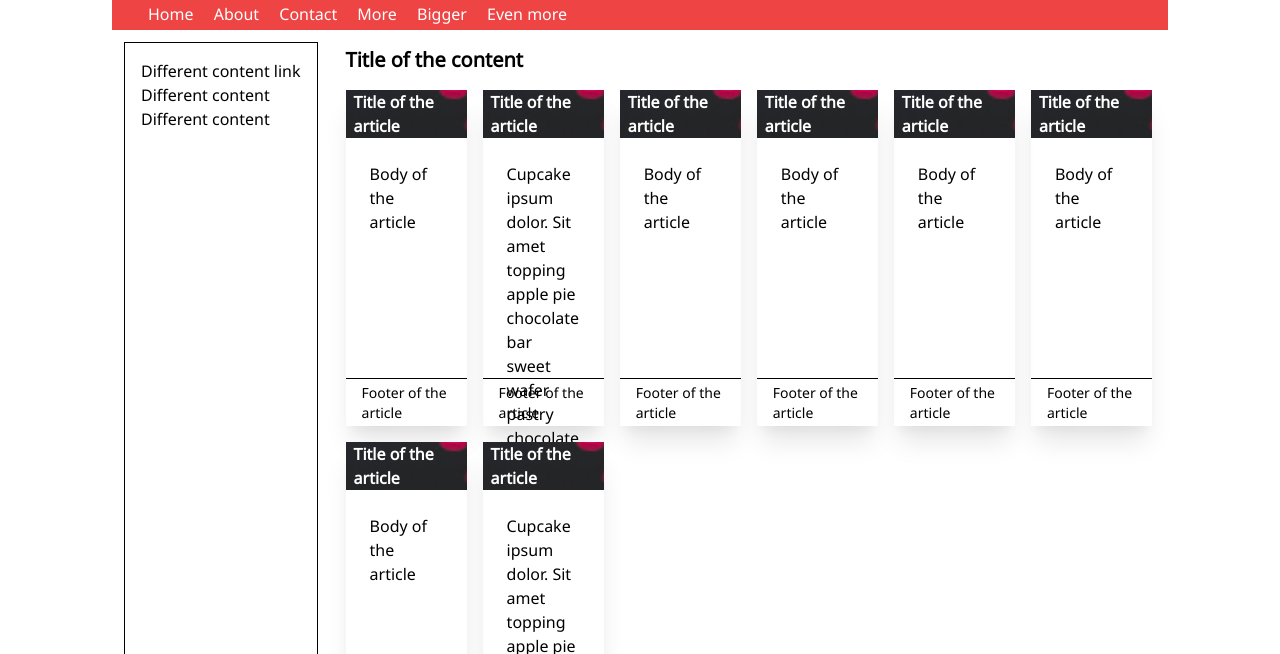
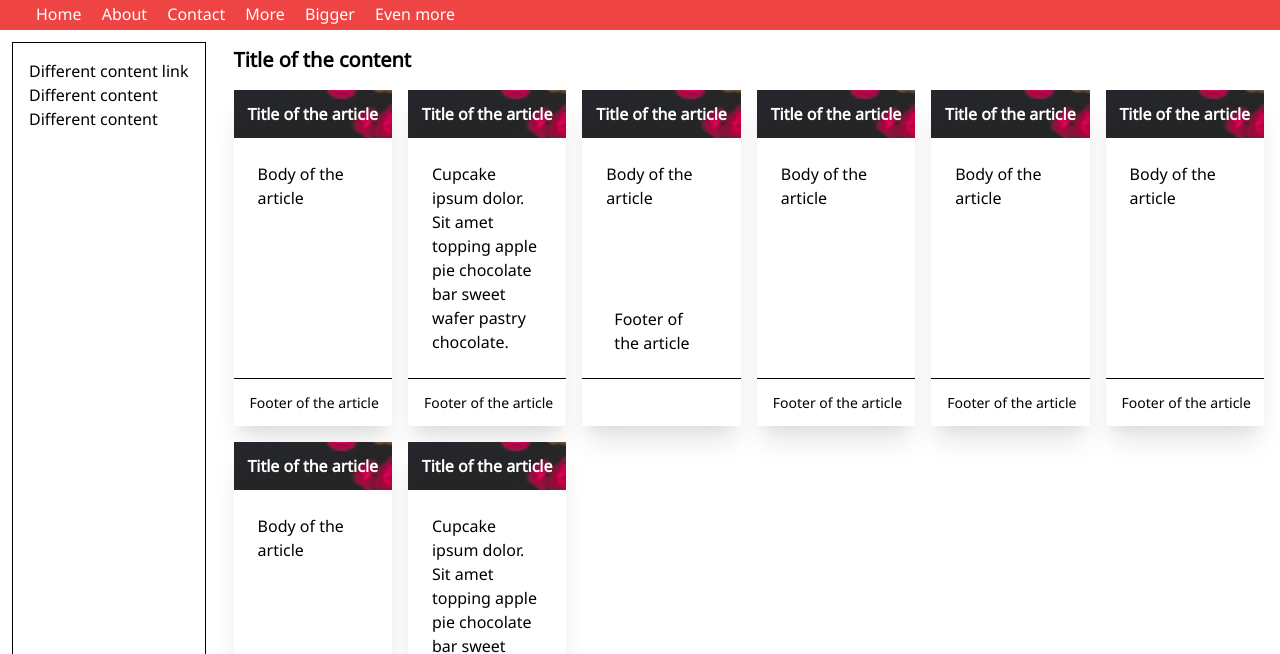
Before and after one commit to chadriae/exercise-holygrail, a plain HTML site: page index.html in a window 1280 px wide. Shown: the part 146-800 px from the top of the page. Drawn offline with nearby package versions, Linux system fonts and the light colour scheme.

Commit message:
Add overflow to body of cards and remove side margin

```diff
--- a/index.html
+++ b/index.html
@@ -8,7 +8,7 @@
     <link rel="stylesheet" href="style.css">
     <title>Document</title>
 </head>
-<body class="mx-28">
+<body class="">
     <div class="grid">
 
             <!-- header -->
@@ -44,7 +44,7 @@
                     <header class="font-bold h-12 text-white p-2 flex items-center justify-center" id="header-image">
                         Title of the article
                     </header>
-                    <p class="h-60 p-6">
+                    <p class="h-60 p-6 overflow-auto">
                         Body of the article
                     </p>
                     <footer class="h-12 border-t border-black flex items-center justify-between p-2">
@@ -58,7 +58,7 @@
                     <header class="font-bold h-12 text-white p-2 flex items-center justify-center" id="header-image">
                         Title of the article
                     </header>
-                    <p class="h-60 p-6">
+                    <p class="h-60 p-6 overflow-auto">
                         Cupcake ipsum dolor. Sit amet topping apple pie chocolate bar sweet wafer pastry chocolate.
                     </p>
                     <footer class="h-12 border-t border-black flex items-center justify-between p-2">
@@ -72,7 +72,21 @@
                     <header class="font-bold h-12 text-white p-2 flex items-center justify-center" id="header-image">
                         Title of the article
                     </header>
-                    <p class="h-60 p-6">
+                    <p class="h-60 p-6 overflow-auto">
+                        Body of the article
+                    </p>
+                    <footer class="h-12 border-t border-black flex items-center justify-between p-2">
+                    <p class="h-60 p-6 overflow-auto">
+                            Footer of the article
+                        </p>
+                    </footer>
+                </div>
+
+                <div id="card" class="shadow-xl">
+                    <header class="font-bold h-12 text-white p-2 flex items-center justify-center" id="header-image">
+                        Title of the article
+                    </header>
+                    <p class="h-60 p-6 overflow-auto">
                         Body of the article
                     </p>
                     <footer class="h-12 border-t border-black flex items-center justify-between p-2">
@@ -86,7 +100,7 @@
                     <header class="font-bold h-12 text-white p-2 flex items-center justify-center" id="header-image">
                         Title of the article
                     </header>
-                    <p class="h-60 p-6">
+                    <p class="h-60 p-6 overflow-auto">
                         Body of the article
                     </p>
                     <footer class="h-12 border-t border-black flex items-center justify-between p-2">
@@ -100,7 +114,7 @@
                     <header class="font-bold h-12 text-white p-2 flex items-center justify-center" id="header-image">
                         Title of the article
                     </header>
-                    <p class="h-60 p-6">
+                    <p class="h-60 p-6 overflow-auto">
                         Body of the article
                     </p>
                     <footer class="h-12 border-t border-black flex items-center justify-between p-2">
@@ -114,7 +128,7 @@
                     <header class="font-bold h-12 text-white p-2 flex items-center justify-center" id="header-image">
                         Title of the article
                     </header>
-                    <p class="h-60 p-6">
+                    <p class="h-60 p-6 overflow-auto">
                         Body of the article
                     </p>
                     <footer class="h-12 border-t border-black flex items-center justify-between p-2">
@@ -128,21 +142,7 @@
                     <header class="font-bold h-12 text-white p-2 flex items-center justify-center" id="header-image">
                         Title of the article
                     </header>
-                    <p class="h-60 p-6">
-                        Body of the article
-                    </p>
-                    <footer class="h-12 border-t border-black flex items-center justify-between p-2">
-                        <p class="ml-2 text-sm">
-                            Footer of the article
-                        </p>
-                    </footer>
-                </div>
-
-                <div id="card" class="shadow-xl">
-                    <header class="font-bold h-12 text-white p-2 flex items-center justify-center" id="header-image">
-                        Title of the article
-                    </header>
-                    <p class="h-60 p-6">
+                    <p class="h-60 p-6 overflow-auto">
                         Cupcake ipsum dolor. Sit amet topping apple pie chocolate bar sweet wafer pastry chocolate.
                     </p>
                     <footer class="h-12 border-t border-black flex items-center justify-between p-2">
```
